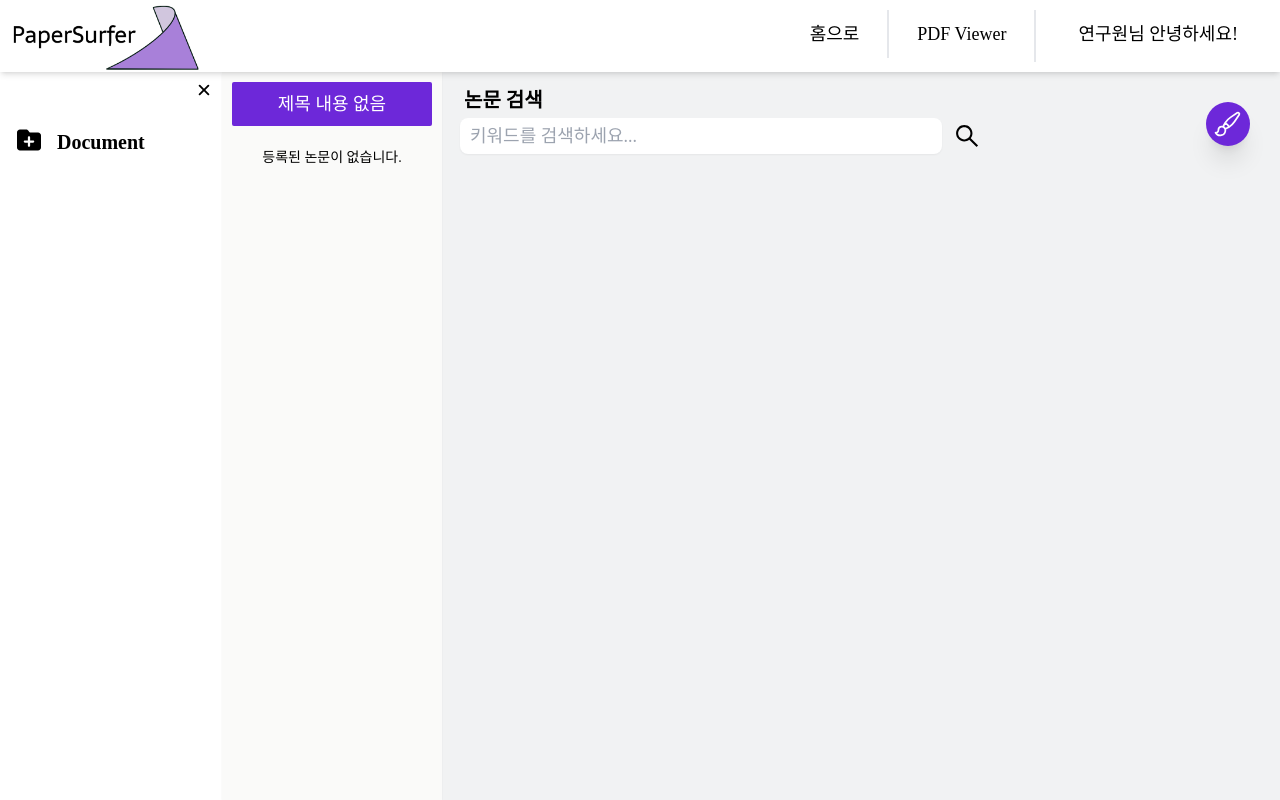
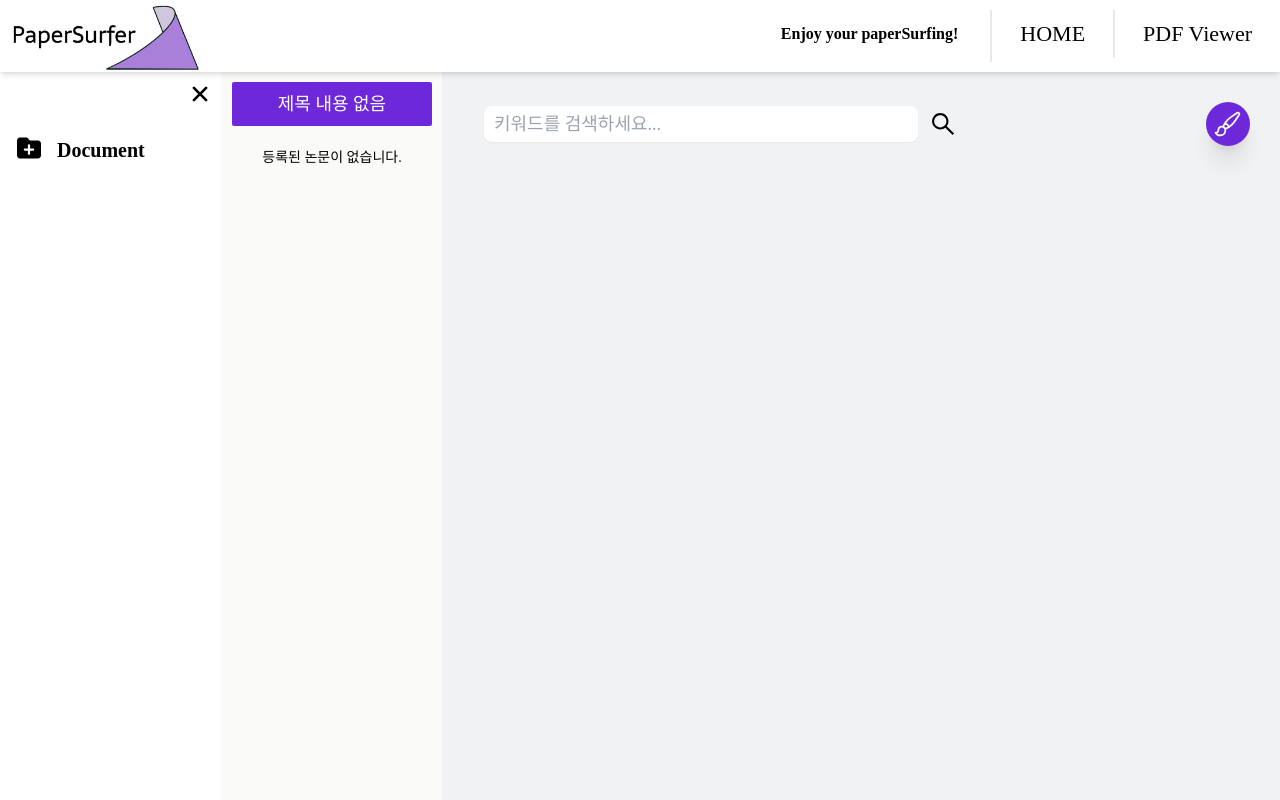
Before and after one commit to zzinLee/paperSurfer, a React (Vite) app: page /1/search in a window 1280 px wide. Built offline with nearby package versions, Linux system fonts and the light colour scheme; a web font is replaced by a local one.

Commit message:
💄 Design: 영문으로 수정 및 CSS 사이드 바 수정

```diff
--- a/src/components/CollectionSidebar/index.jsx
+++ b/src/components/CollectionSidebar/index.jsx
@@ -16,7 +16,7 @@ function CollectionSidebar() {
   return (
     <aside className={`flex flex-col items-center bg-white ${width}`}>
       <button className="self-end p-4 m-4 bg-white" onClick={() => setIsFold(!isFolded)}>
-        {isFolded ? <IoReorderThreeOutline size={20} /> : <IoClose size={20} />}
+        {isFolded ? <IoReorderThreeOutline size={28} /> : <IoClose size={28} />}
       </button>
       {!isFolded && (
         <div>
--- a/src/components/Header/index.jsx
+++ b/src/components/Header/index.jsx
@@ -4,15 +4,15 @@ function Header() {
   return (
     <>
       <img src="/assets/papersurferHome.png" className="absolute w-200 top-1 left-2"></img>
-      <nav className="relative z-10 ">
-        <ul className="flex flex-row-reverse w-screen shadow-md min-h-72 font-nanumNeo">
-          <li className="py-10 my-10 border-l-2 px-42 ">연구원님 안녕하세요!</li>
+      <nav className="relative z-10 font-pretendard">
+        <ul className="flex flex-row-reverse w-screen shadow-md min-h-72 text-22">
           <Link to="/file">
             <li className="py-10 my-10 border-l-2 px-28">PDF Viewer</li>
           </Link>
           <Link to="/">
-            <li className="py-10 my-10 px-28">홈으로</li>
+            <li className="py-10 my-10 px-28">HOME</li>
           </Link>
+          <li className="px-32 py-10 my-10 font-semibold border-r-2 text-16">Enjoy your paperSurfing!</li>
         </ul>
       </nav>
     </>
--- a/src/components/PaperCard/index.jsx
+++ b/src/components/PaperCard/index.jsx
@@ -63,7 +63,7 @@ function PaperCard({ paper }) {
           <p className="text-sm text-slate-600 max-w-680">{paper.authors}</p>
         </div>
         <div className={CLASS_CARD_PROP}>
-          <p className={`${CLASS_BADGE} bg-blue-100 text-blue-800`}>출판일자</p>
+          <p className={`${CLASS_BADGE} bg-blue-100 text-blue-800`}>출판일</p>
           <p className="text-sm text-slate-600">{paper.createdAt}</p>
         </div>
       </div>
--- a/src/components/PaperNodeCard/index.jsx
+++ b/src/components/PaperNodeCard/index.jsx
@@ -175,7 +175,7 @@ function PaperNodeCard({ nodeData, setModalOpen, setIsLoadingChild }) {
               <p className="text-sm text-slate-600">{decodedString(paper?.containerTitle) || "저널 정보 없음"}</p>
             </div>
             <div className={CLASS_CARD_PROP}>
-              <p className={`${CLASS_BADGE} bg-blue-100 text-blue-800`}>출판일자</p>
+              <p className={`${CLASS_BADGE} bg-blue-100 text-blue-800`}>출판일</p>
               <p className="text-sm text-slate-600 min-w-80">{paper?.createdAt || "출판일 정보 없음"}</p>
             </div>
             <div className="inline-flex">
--- a/src/components/PaperSearchBar/index.jsx
+++ b/src/components/PaperSearchBar/index.jsx
@@ -76,10 +76,7 @@ function PaperSearchBar({ getSearchList }) {
         }}
         className="w-2/3 p-10"
       >
-        <label htmlFor="search">
-          <h1 className="m-4 text-xl font-extrabold font-nanumNeo">논문 검색</h1>
-        </label>
-        <div className="flex flex-row gap-5">
+      <div className="flex flex-row gap-5 m-24">
         <input
           ref={searchInput}
           type="search"
--- a/src/pages/TablePage/index.jsx
+++ b/src/pages/TablePage/index.jsx
@@ -41,7 +41,7 @@ function TablePage() {
                 저자
               </th>
               <th scope="col" className="w-1/12 px-2 py-8">
-                출판일자
+                출판일
               </th>
               <th scope="col" className="w-2/12 px-2 py-8">
                 저널명
```
Lines whose indentation alone changed are shown as unchanged.
